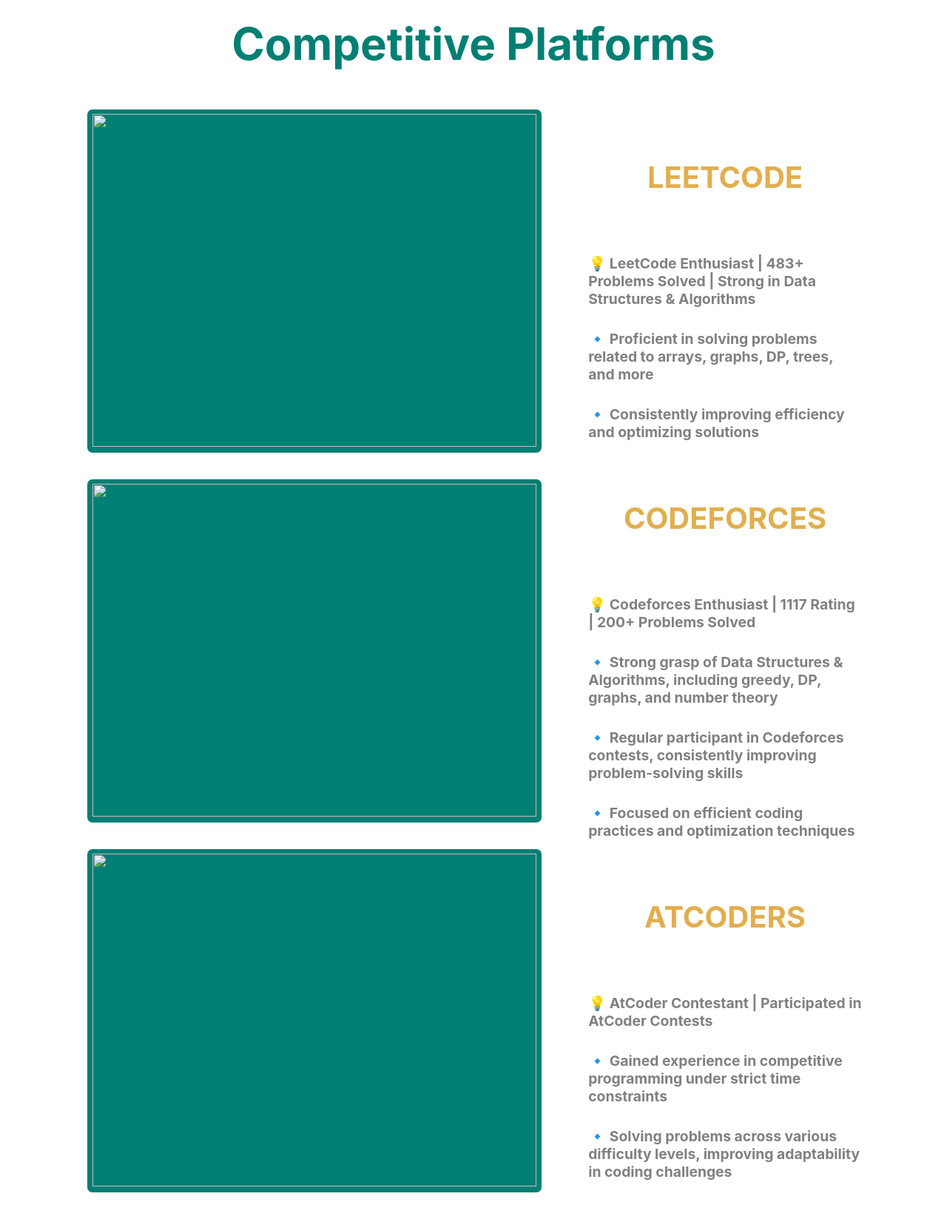
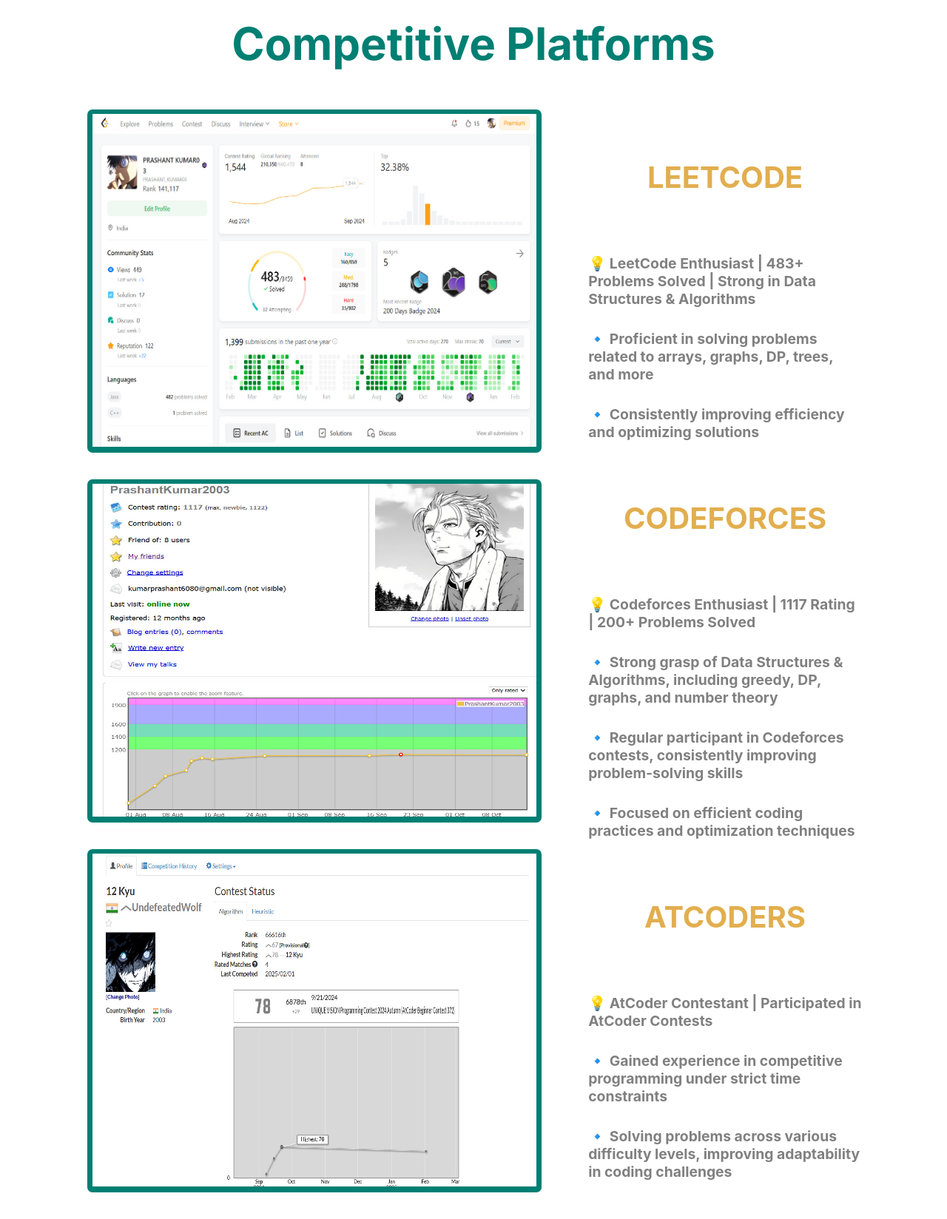
Before and after one commit to PrashantKumarD/MyPortfolio, a plain HTML site: page index.html in a window 1280 px wide. Shown: the part 1697-3345 px from the top of the page at 74% size. Drawn offline with nearby package versions, Linux system fonts and the light colour scheme.

Commit message:
Update index.html
i have changes the png files to jpg for easy push in github

```diff
--- a/index.html
+++ b/index.html
@@ -65,7 +65,7 @@
         <div class="separate">
             <div class="site">
                 <a class="leetcode" id="leetcode" href="https://leetcode.com/u/PRASHANT_KUMAR03/">
-                    <img class="img1" src="assets/leetcode.png">
+                    <img class="img1" src="assets/leetcode.jpg">
                 </a>
             </div>
             <div class="leetwrite">
@@ -79,7 +79,7 @@
         <div class="separate">
             <div class="site">
                 <a class="codeforces" id="codeforces" href="https://codeforces.com/profile/PrashantKumar2003">
-                    <img class="img2" src="assets/codeforces.png">
+                    <img class="img2" src="assets/codeforces.jpg">
                 </a>
             </div>
             <div class="leetwrite">
@@ -94,7 +94,7 @@
         <div class="separate">
             <div class="site">
                 <a class="atcoder" id="atcoder" href="https://atcoder.jp/users/UndefeatedWolf">
-                    <img class="img3" src="assets/atcoder.png">
+                    <img class="img3" src="assets/atcoder.jpg">
                 </a>
             </div>
             <div class="leetwrite">
@@ -115,7 +115,7 @@
 
             <div class="wrapper">
                 <div class="testimonial-item">
-                    <img src="assets/abhinav-final.png" alt="Abhinav singh">
+                    <img src="assets/abhinav-final.jpg" alt="Abhinav singh">
                     <h2>Abhinav Singh</h2>
                     <h3>NIT-B (ECE)</h3>
                     <div class="rating">
```
